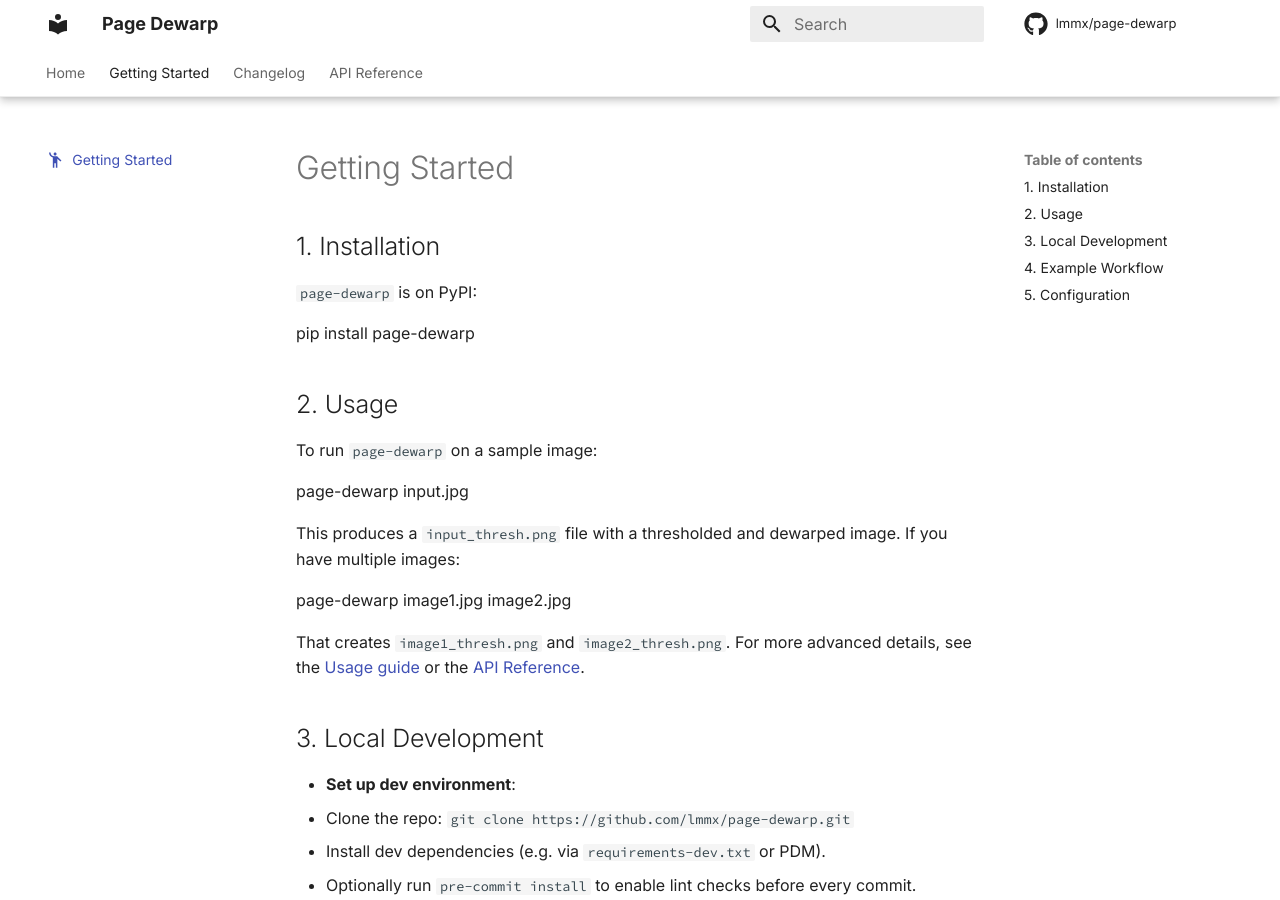
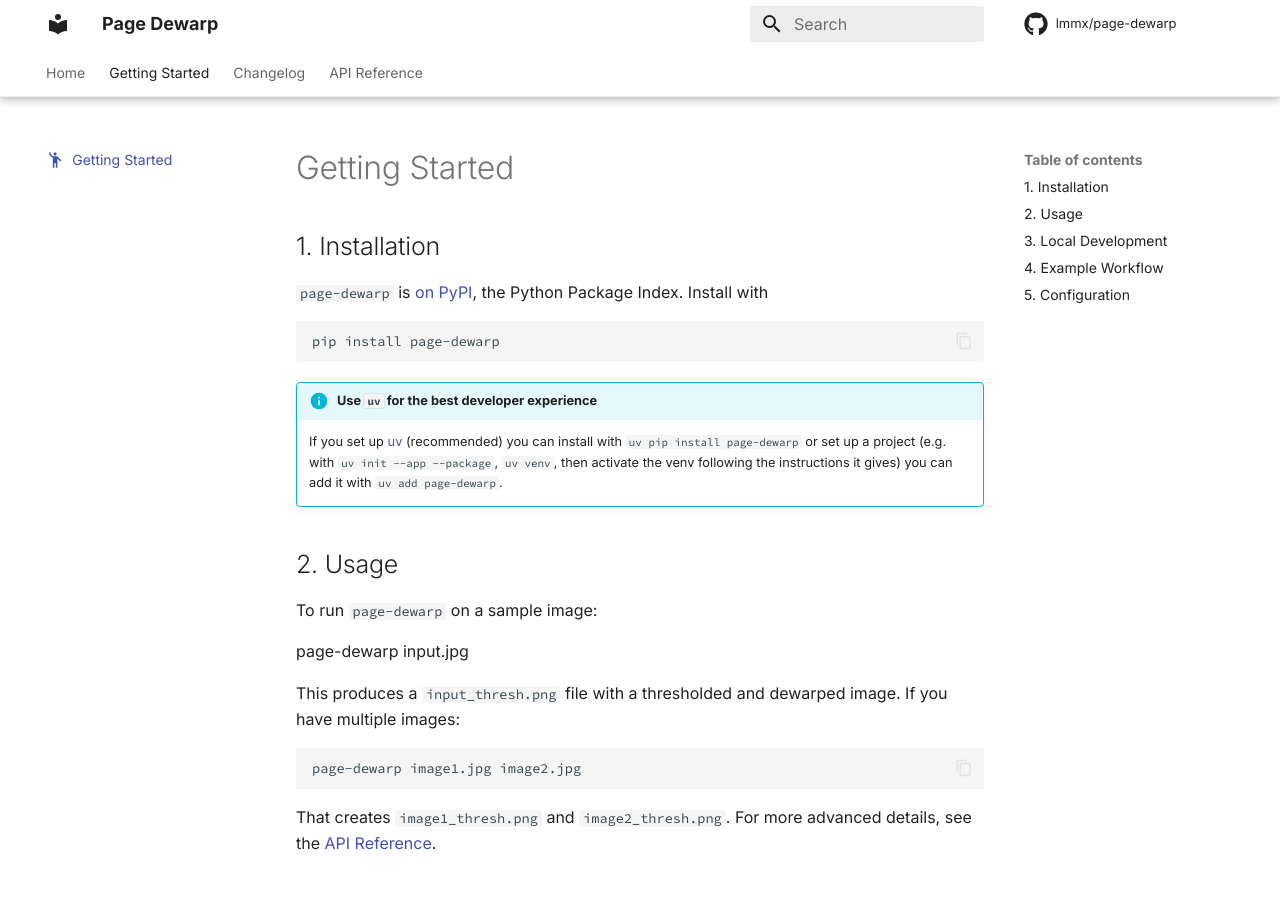
Before and after one commit to lmmx/page-dewarp, an MkDocs documentation site: the page built from docs/get_started.md, in a window 1280 px wide and 900 px high. Built offline with MkDocs 1.6.1 and Material for MkDocs 9.7.7, drawn with Linux system fonts in a browser that asks for light colours; comment, search, counter and statistics services are not loaded.

Commit message:
docs: working docs

````diff
--- a/docs/get_started.md
+++ b/docs/get_started.md
@@ -7,9 +7,18 @@ icon: material/human-greeting
 
 ## 1. Installation
 
-`page-dewarp` is on PyPI:
+`page-dewarp` is [on PyPI](https://pypi.org/project/page-dewarp), the Python Package Index. Install with
 
+```bash
 pip install page-dewarp
+```
+
+!!! info "Use `uv` for the best developer experience"
+
+    If you set up [uv](https://docs.astral.sh/uv/getting-started/installation/)
+    (recommended) you can install with `uv pip install page-dewarp`
+    or set up a project (e.g. with `uv init --app --package`, `uv venv`, then activate the venv
+    following the instructions it gives) you can add it with `uv add page-dewarp`.
 
 ## 2. Usage
 
@@ -20,10 +29,12 @@ page-dewarp input.jpg
 This produces a `input_thresh.png` file with a thresholded and dewarped image. If you have multiple
 images:
 
+```bash
 page-dewarp image1.jpg image2.jpg
+```
 
-That creates `image1_thresh.png` and `image2_thresh.png`. For more advanced details, see the [Usage
-guide](usage/index.md) or the [API Reference](../api/index.md).
+That creates `image1_thresh.png` and `image2_thresh.png`. For more advanced details,
+see the [API Reference](api/index.md).
 
 ## 3. Local Development
 
@@ -50,4 +61,4 @@ guide](usage/index.md) or the [API Reference](../api/index.md).
 
 `page-dewarp` uses a global config object (`cfg` in `options/core.py`) for parameters like
 `DEBUG_LEVEL`, `FOCAL_LENGTH`, or `REMAP_DECIMATE`. You can override them via CLI flags or by
-editing `cfg`. See [CLI Usage](page_dewarp.md) for argument specifics.
+editing `cfg`. See [CLI Usage](index.md) for argument specifics.
--- a/mkdocs.yml
+++ b/mkdocs.yml
@@ -103,6 +103,7 @@ nav:
   - Getting Started: get_started.md
   - Changelog: changelog.md
   - API Reference:
+      - api/index.md
       - "check_version": api/check_version.md
       - "cli": api/cli.md
       - "colours": api/colours.md
````
Also changed, not shown: docs/api/index.md (added, +17 -0 lines).
